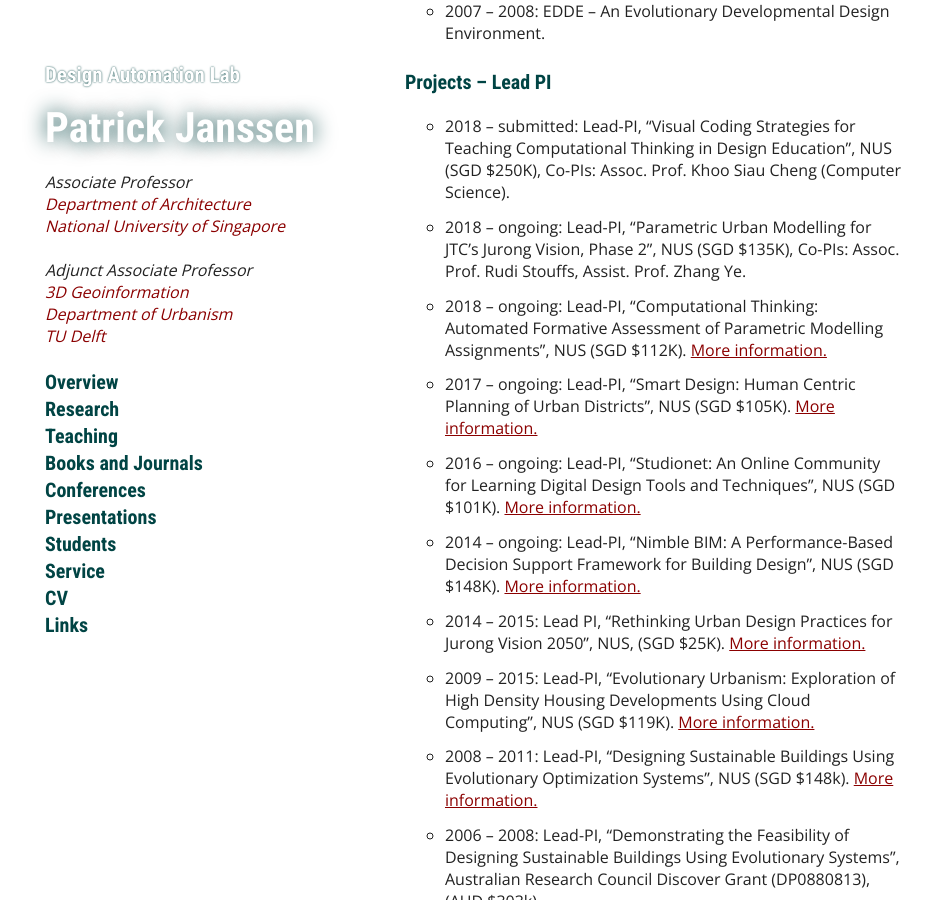
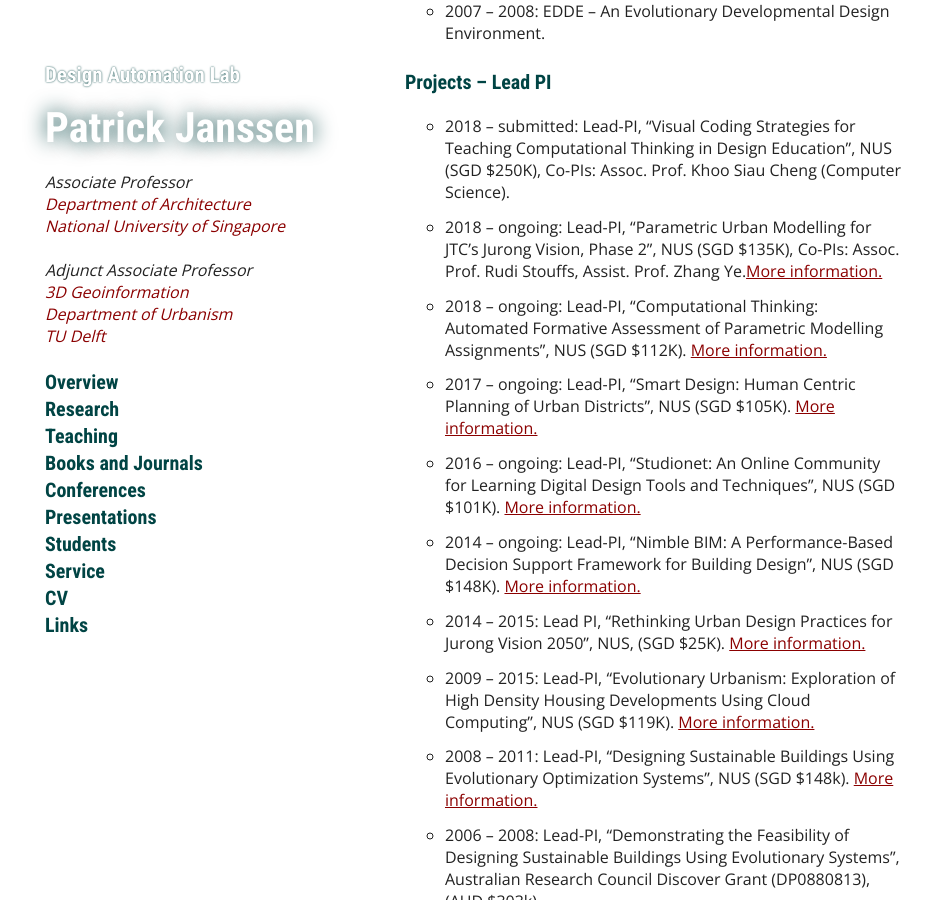
Before and after one commit to phtj/patrick-janssen, a Jekyll site: the page built from research.md, in a window 1280 px wide and 900 px high, scrolled down 582 px. Shown: the whole window, without its empty margins (165-1097 px from the left). Built offline with Jekyll 4.4.1, drawn with Linux system fonts in a browser that asks for light colours; our own code applies the rules of GitHub Pages for plain Markdown files; a script that is not in the unit is left out.

Commit message:
added link to research

```diff
--- a/research.md
+++ b/research.md
@@ -17,7 +17,7 @@
 
 ## Projects – Lead PI
 - 2018 – submitted: Lead-PI, "Visual Coding Strategies for Teaching Computational Thinking in Design Education", NUS (SGD $250K), Co-PIs: Assoc. Prof. Khoo Siau Cheng (Computer Science).
-- 2018 – ongoing: Lead-PI, "Parametric Urban Modelling for JTC’s Jurong Vision, Phase 2", NUS (SGD $135K), Co-PIs: Assoc. Prof. Rudi Stouffs, Assist. Prof. Zhang Ye.
+- 2018 – ongoing: Lead-PI, "Parametric Urban Modelling for JTC’s Jurong Vision, Phase 2", NUS (SGD $135K), Co-PIs: Assoc. Prof. Rudi Stouffs, Assist. Prof. Zhang Ye.[More information.](http://design-automation.net/projects/jurong_vision_phase2.html)
 - 2018 – ongoing: Lead-PI, "Computational Thinking: Automated Formative Assessment of Parametric Modelling Assignments", NUS (SGD $112K). [More information.](http://design-automation.net/projects/comp_think.html)
 - 2017 – ongoing: Lead-PI, "Smart Design: Human Centric Planning of Urban Districts", NUS (SGD $105K). [More information.](http://design-automation.net/projects/smart_design.html)
 - 2016 – ongoing: Lead-PI, "Studionet: An Online Community for Learning Digital Design Tools and Techniques", NUS (SGD $101K). [More information.](http://design-automation.net/projects/studionet.html)
```
